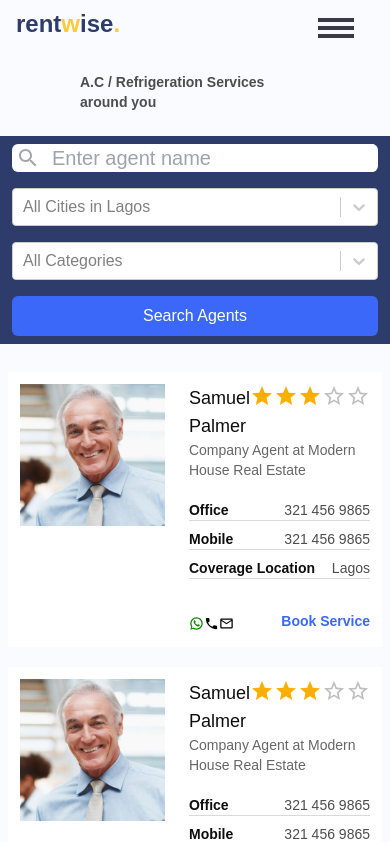
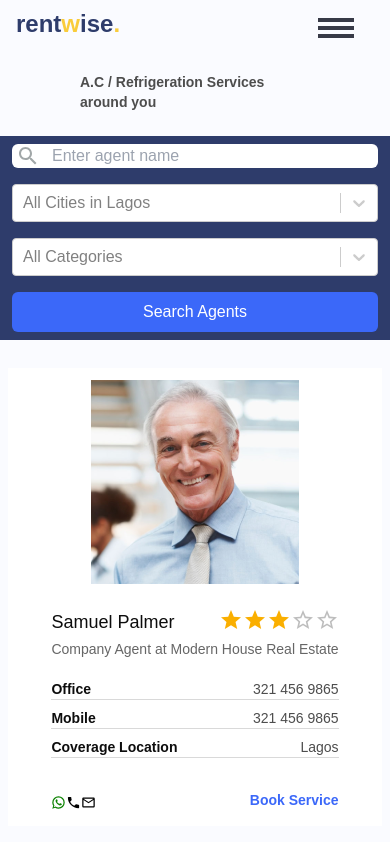
Before and after one commit to Obadea/rentwise, a React (Create React App) app: page /quickservices/agents in a window 390 px wide. Shown: the top 842 px of the page. Built offline with nearby package versions, Linux system fonts and the light colour scheme; a web font is replaced by a local one.

Commit message:
wisemen page created

```diff
--- a/src/components/AgentCard.jsx
+++ b/src/components/AgentCard.jsx
@@ -10,7 +10,7 @@ function AgentCard() {
   const [value, setValue] = React.useState(3);
   return (
     <div>
-      <div className="flex gap-6 justify-between p-3  bg-white ">
+      <div className="flex flex-col items-center md:items-start md:flex-row  gap-6 justify-between p-3  bg-white ">
         <div className="h-full">
           <img src={agent} alt="" className="h-full" />
         </div>
--- a/src/pages/servicesagentpage/ServicesAgentPage.jsx
+++ b/src/pages/servicesagentpage/ServicesAgentPage.jsx
@@ -25,12 +25,12 @@ function ServicesAgentPage() {
         </h4>
       </div>
 
-      <div className="flex flex-col lg:flex-row bg-DownloadHover py-2 gap-4 px-3  lg:px-20">
-        <div className=" flex-[3] flex gap-1 items-center bg-white rounded-md px-1">
+      <div className="flex flex-col lg:flex-row bg-DownloadHover py-2 gap-4  px-3  lg:px-20">
+        <div className="w-full lg:w-auto lg:flex-[3] flex gap-1 items-center bg-white rounded-md px-1">
           <SearchIcon className="text-[#A1A7A8]" />
           <input
             type="text"
-            className="text-black text-xl flex-[3] px-2  focus:outline-none focus:border-transparent  "
+            className="text-black text-base md:text-xl lg:flex-[3] px-2  focus:outline-none focus:border-transparent  "
             placeholder="Enter agent name"
           />
         </div>
@@ -55,8 +55,8 @@ function ServicesAgentPage() {
         </div>
       </div>
 
-      <div className="flex flex-col lg:flex-row  gap-6 p-7 px-2 lg:px-20 items-start">
-        <div className="lg:flex-[3] flex flex-col  gap-5">
+      <div className="flex flex-col lg:flex-row  gap-6 p-7 px-2 lg:px-20 items-center lg:items-start">
+        <div className="lg:flex-[3] flex flex-col w-full lg:w-auto gap-5">
           <AgentCard />
           <AgentCard />
           <AgentCard />
--- /dev/null
+++ b/src/pages/wisemenpage/WiseMenPage.jsx
@@ -0,0 +1,7 @@
+import React from "react";
+
+function WiseMenPage() {
+  return <div></div>;
+}
+
+export default WiseMenPage;
```
